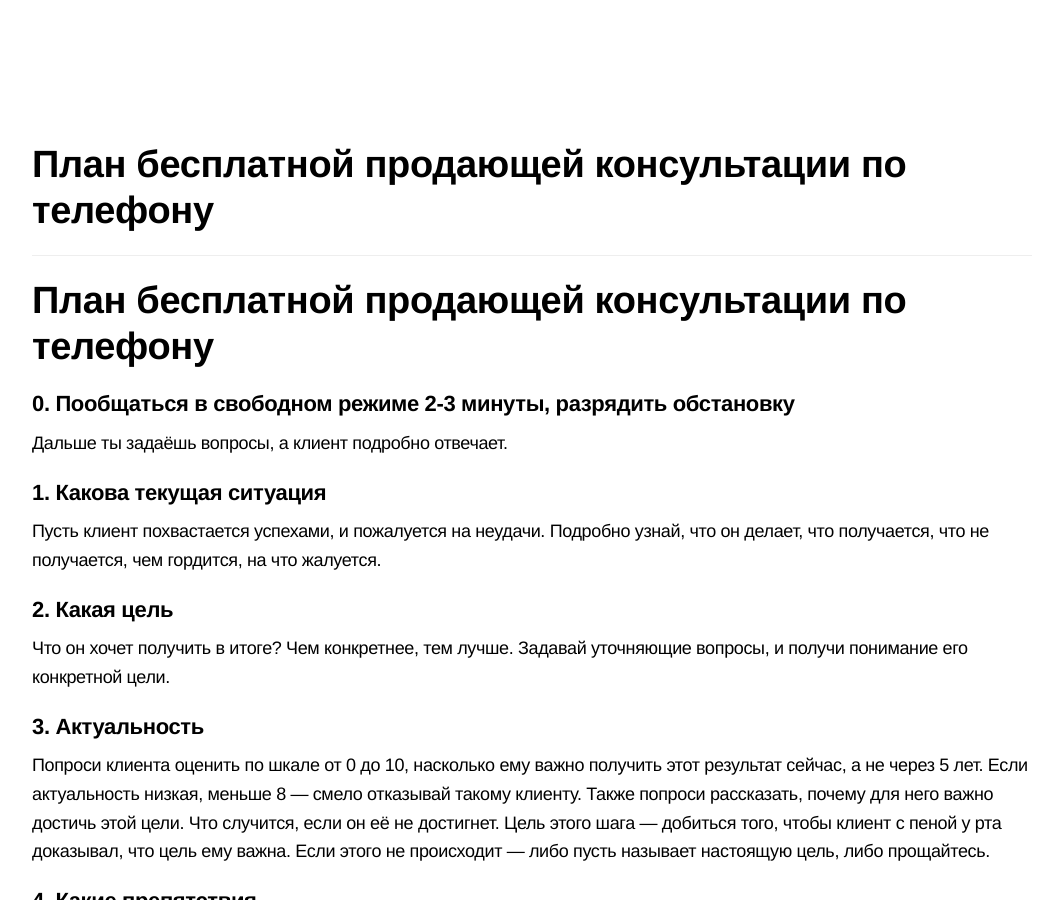
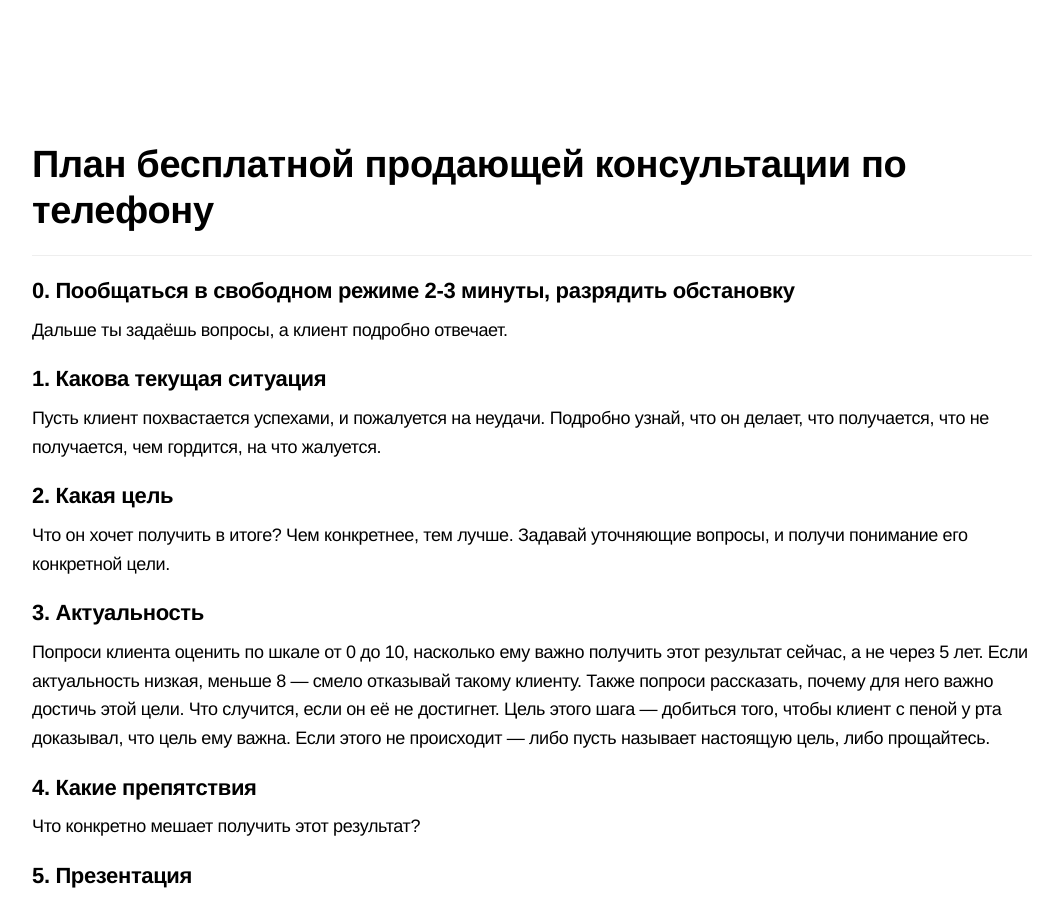
Before and after one commit to bz-icoach/bz-icoach.github.io, a Jekyll site: the page built from _posts/kak-prodavat-na-konsultatsiyakh-i-vebinarakh/2018-01-18-plan-besplatnoy-prodayushchey-konsultatsii-po-telefonu.md, in a window 1280 px wide and 900 px high. Shown: the whole window, without its empty margins (108-1171 px from the left). Built offline with Jekyll 4.4.1, drawn with Linux system fonts in a browser that asks for light colours; nearby versions of some CDN libraries.

Commit message:
Update 2018-01-18-plan-besplatnoy-prodayushchey-konsultatsii-po-telefonu.md

```diff
--- a/_posts/kak-prodavat-na-konsultatsiyakh-i-vebinarakh/2018-01-18-plan-besplatnoy-prodayushchey-konsultatsii-po-telefonu.md
+++ b/_posts/kak-prodavat-na-konsultatsiyakh-i-vebinarakh/2018-01-18-plan-besplatnoy-prodayushchey-konsultatsii-po-telefonu.md
@@ -2,8 +2,6 @@
 layout: post
 title: План бесплатной продающей консультации по телефону
 ---
-
-# План бесплатной продающей консультации по телефону
 
 ### 0. Пообщаться в свободном режиме 2-3 минуты, разрядить обстановку
 Дальше ты задаёшь вопросы, а клиент подробно отвечает.
```
